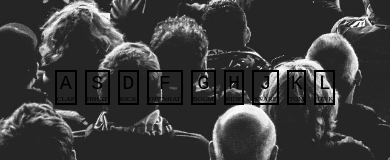
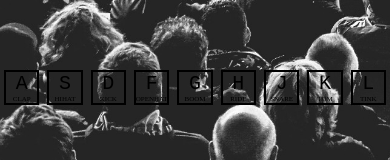
Before and after one commit to timiwritescode/drum-kit, a plain HTML site: page index.html in a window 390 px wide. Shown: the part 335-495 px from the top of the page. Drawn offline with Linux system fonts and the light colour scheme; files whose address does not match are found by name.

Commit message:
Fix responsiveness

```diff
--- a/static/styles.css
+++ b/static/styles.css
@@ -21,7 +21,7 @@ body {
 
 .key {
     border: 0.2rem solid black;
-    max-width: calc(100%/9);
+    width: calc(100%/9);
     margin: 0.4rem;
     overflow: hidden;
     display: flex;
```
